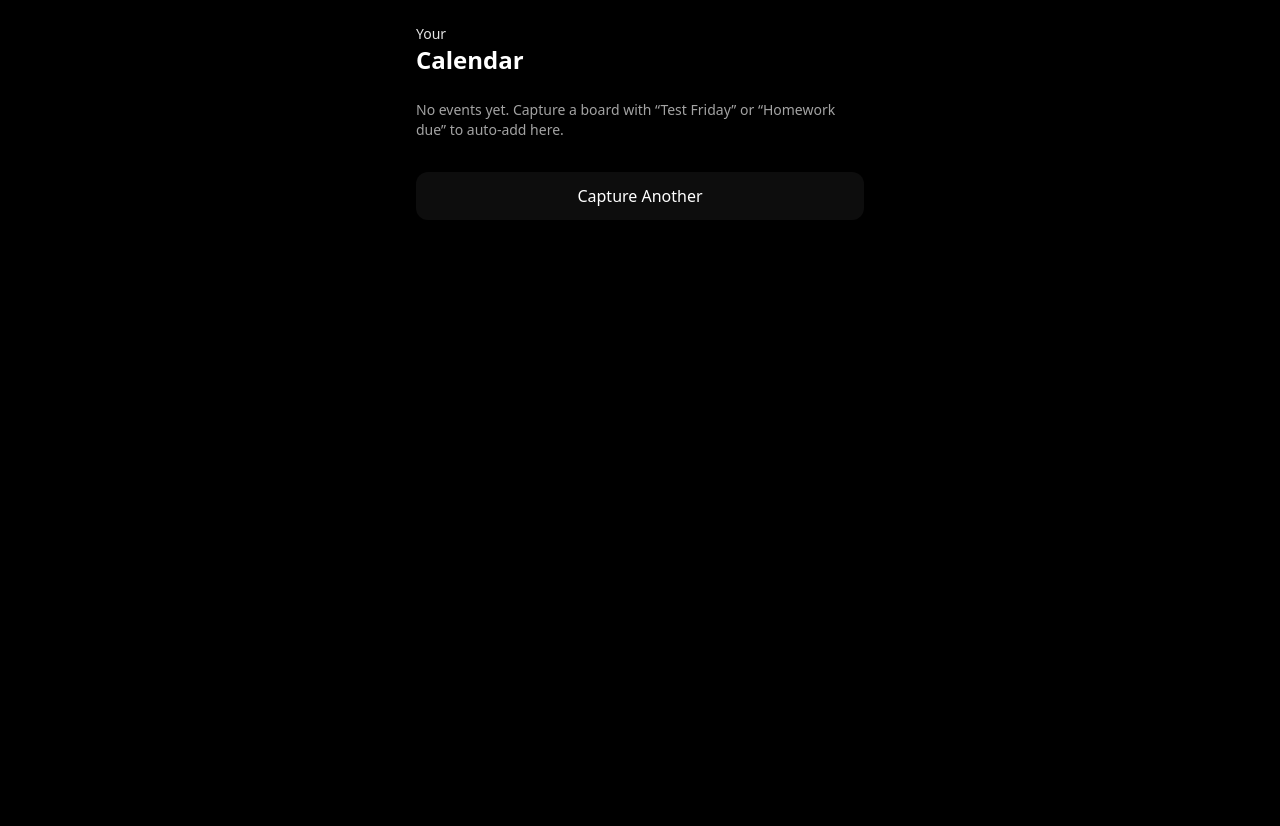
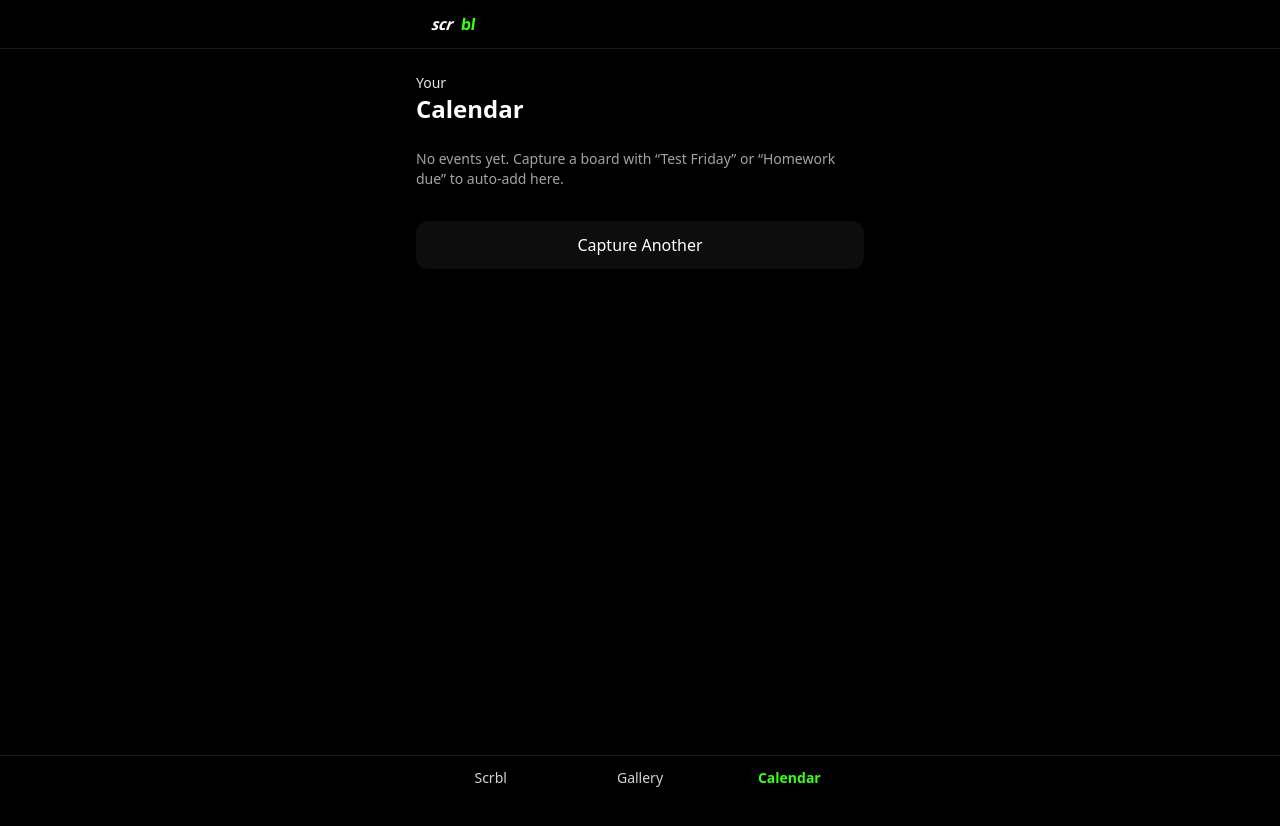
Before and after one commit to KeatingBiz/scrbl, a Next.js app: page /calendar in a window 1280 px wide. Shown: the top 826 px of the page. Before the commit the page ends 800 px from the top, so only its background shows below. Built offline with nearby package versions, Linux system fonts and the light colour scheme.

Commit message:
Update layout.tsx

```diff
--- a/app/layout.tsx
+++ b/app/layout.tsx
@@ -1,25 +1,33 @@
-import './globals.css';
-import type { Metadata } from 'next';
+// app/layout.tsx
+import "./globals.css";
+import type { Metadata } from "next";
+import Logo from "@/components/Logo";
+import TabBar from "@/components/TabBar";
 
 export const metadata: Metadata = {
-  title: 'SCRBL',
-  description: 'Snap work, get step-by-step help.',
-  manifest: '/manifest.webmanifest',
-  icons: [{ rel: 'icon', url: '/favicon.ico' }]
+  title: "scrbl",
+  description: "Snap the board. Get the steps.",
 };
 
 export default function RootLayout({ children }: { children: React.ReactNode }) {
   return (
     <html lang="en">
-      <head>
-        {/* iOS PWA hooks */}
-        <meta name="apple-mobile-web-app-capable" content="yes" />
-        <meta name="apple-mobile-web-app-status-bar-style" content="black-translucent" />
-        <link rel="apple-touch-icon" href="/icons/apple-icon-180.png" />
-        <meta name="theme-color" content="#000000" />
-        <meta name="viewport" content="width=device-width, initial-scale=1, viewport-fit=cover" />
-      </head>
-      <body className="bg-black text-white">{children}</body>
+      <body className="min-h-screen bg-black text-white">
+        {/* Top bar with logo */}
+        <header className="sticky top-0 z-30 border-b border-white/10 bg-black/70 backdrop-blur supports-[backdrop-filter]:bg-black/40">
+          <div className="mx-auto max-w-md px-4 h-12 flex items-center">
+            <Logo size="sm" />
+          </div>
+        </header>
+
+        {/* Page content */}
+        <main className="pb-20"> {/* bottom padding so content doesn't hide under tab bar */}
+          {children}
+        </main>
+
+        {/* Bottom tabs */}
+        <TabBar />
+      </body>
     </html>
   );
 }
```
